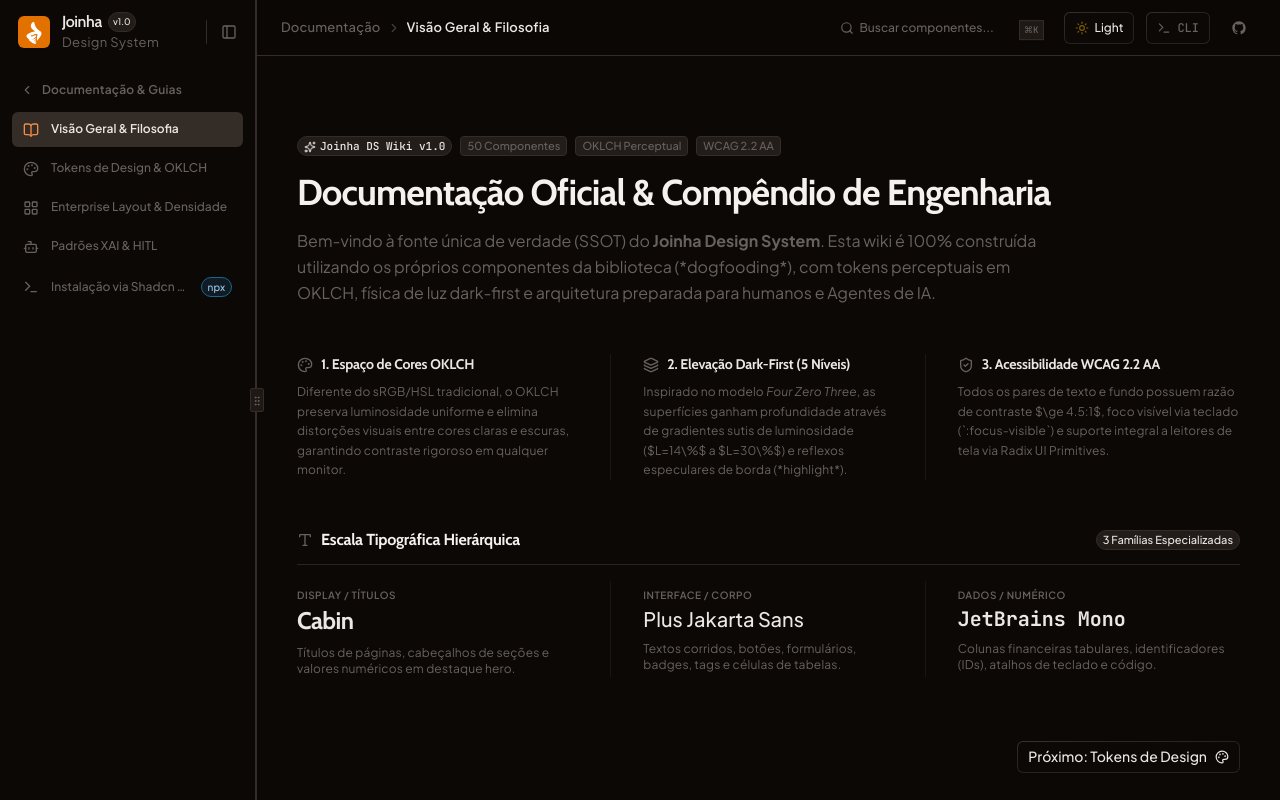
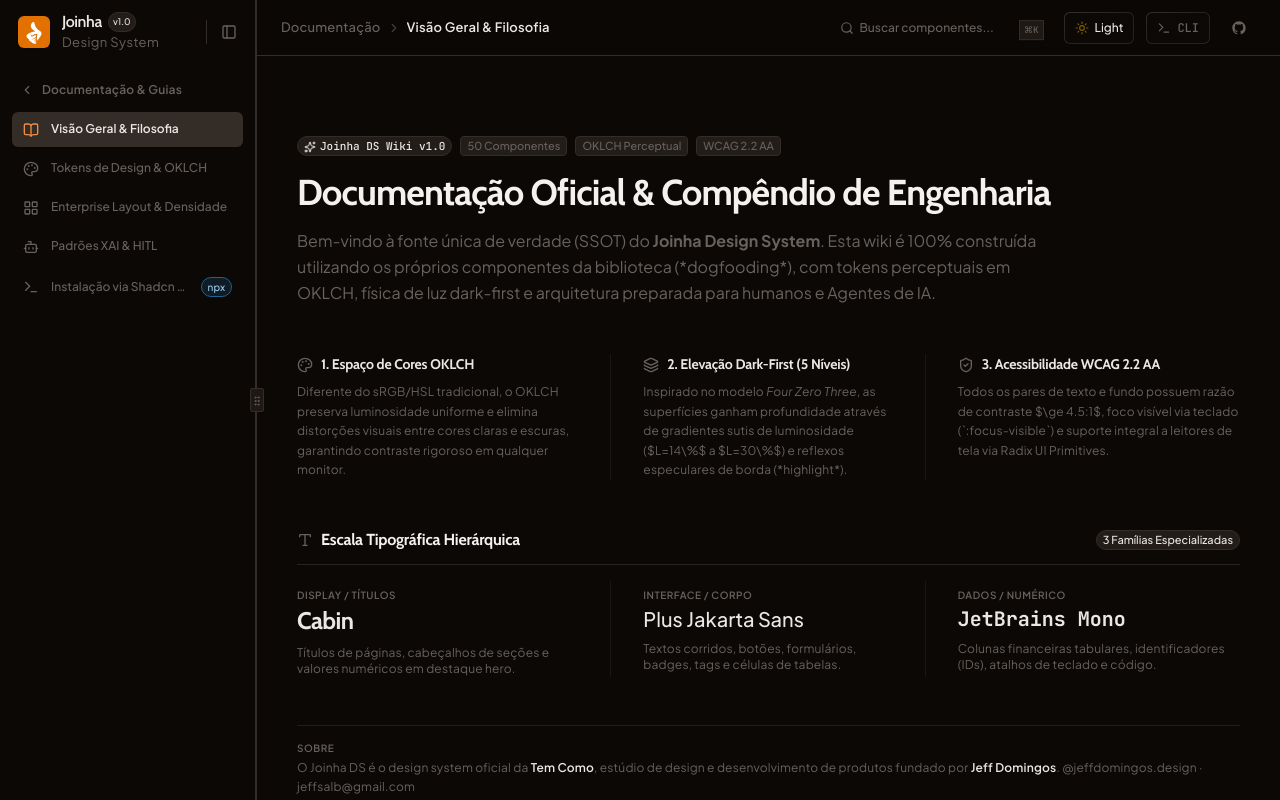
Before and after one commit to jeffdomingos/Joinha_DS, a React (Vite) app: page / in a window 1280 px wide. Built offline with nearby package versions, Linux system fonts and the light colour scheme.

Commit message:
docs: credit Jeff Domingos and Tem Como as author/studio behind Joinha DS
Adds author section to README.md, an intro line to design-system.md, and a
compact 'Sobre' block on the wiki's overview page (docs-wiki-view.tsx) with
name, studio, email, website, and Instagram.

```diff
--- a/src/pages/docs-wiki-view.tsx
+++ b/src/pages/docs-wiki-view.tsx
@@ -149,6 +149,17 @@
                 <p className="text-xs text-muted-foreground">Colunas financeiras tabulares, identificadores (IDs), atalhos de teclado e código.</p>
               </div>
             </div>
+          </div>
+
+          <div className="space-y-1 pt-2 border-t border-border/60">
+            <span className="text-[10px] font-sans uppercase text-muted-foreground font-semibold tracking-wider">Sobre</span>
+            <p className="text-xs text-muted-foreground leading-relaxed">
+              O Joinha DS é o design system oficial da <strong className="text-foreground font-semibold">Tem Como</strong>, estúdio de design e desenvolvimento de produtos fundado por{" "}
+              <a href="https://jeffdomingos.com" target="_blank" rel="noreferrer" className="text-foreground font-semibold hover:text-primary hover:underline">Jeff Domingos</a>.{" "}
+              <a href="https://instagram.com/jeffdomingos.design" target="_blank" rel="noreferrer" className="hover:text-primary hover:underline">@jeffdomingos.design</a>
+              {" · "}
+              <a href="mailto:jeffsalb@gmail.com" className="hover:text-primary hover:underline">jeffsalb@gmail.com</a>
+            </p>
           </div>
 
           <div className="flex justify-end pt-4">
```
Also changed, not shown: 2 other files (tests, documents, lock files or other folders).
